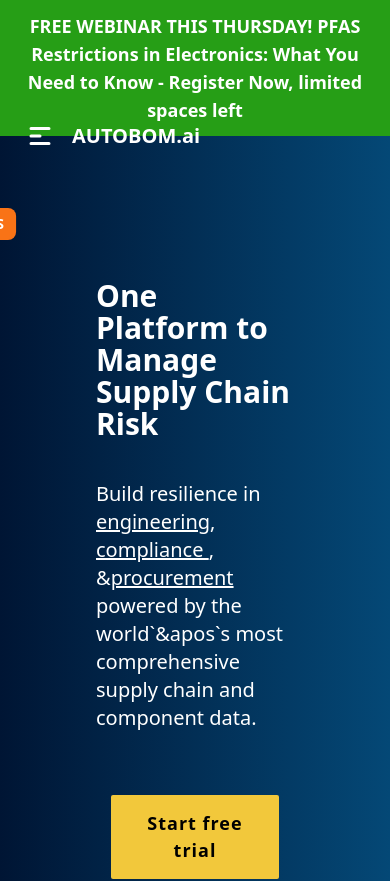
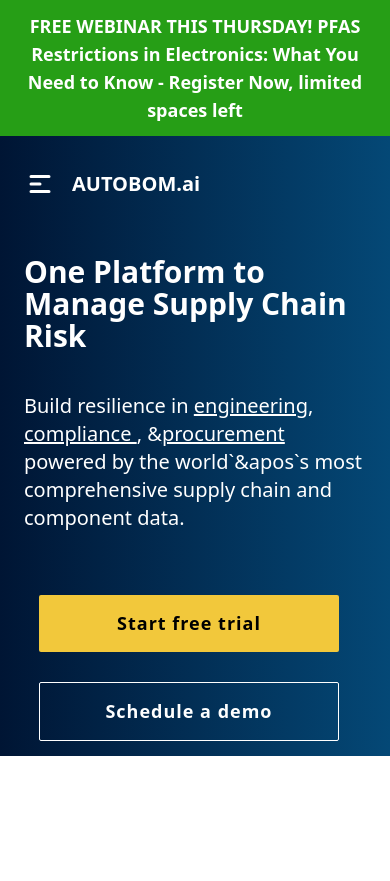
Before and after one commit to SumiAkter2/autobom-ai-recreate, a React (Vite) app: page / in a window 390 px wide. Shown: the top 881 px of the page. After the commit the page ends 844 px from the top, so only its background shows below. Built offline with nearby package versions, Linux system fonts and the light colour scheme.

Commit message:
banner responsive

```diff
--- a/src/Component/Home/Banner.jsx
+++ b/src/Component/Home/Banner.jsx
@@ -3,7 +3,7 @@
 
 const Banner = () => {
   return (
-    <div className="bg-gradient-to-r from-[#001534] to-[#044876] lg:h-[550px] px-24 text-white pt-36 font-sans">
+    <div className="bg-gradient-to-r from-[#001534] to-[#044876] lg:h-[620px] lg:px-24 px-6 text-white lg:pt-48 pt-64 font-sans">
       <div className="lg:w-[600px] ">
         <h1 className="lg:text-5xl text-3xl font-bold mb-4 leading-8 ">
           One Platform to Manage Supply Chain Risk
@@ -15,7 +15,7 @@
           world`&apos`s most comprehensive supply chain and component data.
         </p>
 
-        <div className="my-6">
+        <div className="my-6 lg:flex lg:justify-start justify-center items-center">
           <PrimaryButton text="Start free trial"> </PrimaryButton>
           <SecondaryButton text2="Schedule a demo"> </SecondaryButton>
         </div>
--- a/src/Component/Share/Button/PrimaryButton.jsx
+++ b/src/Component/Share/Button/PrimaryButton.jsx
@@ -1,7 +1,7 @@
 
 import './Button.css'
 const PrimaryButton = ({text}) => {
-    return <button className='button'> {text}</button>;
+    return <button className='button lg:w-fit w-[300px]'> {text}</button>;
 };
 
 export default PrimaryButton;
--- a/src/Component/Share/Button/SecondaryButton.jsx
+++ b/src/Component/Share/Button/SecondaryButton.jsx
@@ -1,6 +1,8 @@
 import "./Button.css";
-const SecondaryButton = ({text2}) => {
-  return <button className="secondary-button"> {text2}</button>;
+const SecondaryButton = ({ text2 }) => {
+  return (
+    <button className="secondary-button lg:w-fit w-[300px]"> {text2}</button>
+  );
 };
 
 export default SecondaryButton;
--- a/src/Component/Share/Navbar.jsx
+++ b/src/Component/Share/Navbar.jsx
@@ -9,7 +9,7 @@
       <li className="hover:text-white">
         <div className="dropdown dropdown-hover">
           <label tabIndex={0} className="flex m-1">
-            Hover <IoIosArrowDown size="20px" className="mt-2 ml-2 " />
+            Products <IoIosArrowDown size="20px" className="mt-2 ml-2 " />
           </label>
           <ul
             tabIndex={0}
@@ -38,14 +38,14 @@
     </>
   );
   return (
-    <div>
+    <div className="fixed w-full ">
       <div className="bg-[#269e16]">
         <p className="text-white text-center font-bold py-3 text-lg px-4 lg:px-0">
           FREE WEBINAR THIS THURSDAY! PFAS Restrictions in Electronics: What You
           Need to Know - Register Now, limited spaces left
         </p>
       </div>
-      <div className="navbar bg-transparent fixed lg:top-10 top-20 font-bold lg:px-6 text-white py-8">
+      <div className="navbar bg-transparent font-bold lg:px-6 text-white py-6">
         <div className="navbar-start">
           {/* menu drawer */}
           <div className="drawer lg:hidden ">
@@ -64,18 +64,16 @@
                 aria-label="close sidebar"
                 className="drawer-overlay"
               ></label>
-              <ul className="menu p-4 w-80 min-h-full bg-slate-300 text-black ">
+              <ul className="menu p-4 w-[350px] min-h-full bg-slate-300 text-black ">
                 {/* Sidebar content here */}
                 {navItem}
               </ul>
-              <div className=" lg:hidden flex absolute top-52 ml-4">
-                <button className="btn bg-orange-500 border-0 text-white lg:btn-md btn-sm hover:text-black hover:bg-orange-300">
+              <div className=" lg:hidden flex absolute top-36 ">
+                <button className="text-xl px-8 border-0 text-black font-semibold">
                   Login
                 </button>
 
-                <button className="btn bg-orange-500 border-0 text-white lg:btn-md btn-sm hover:text-black hover:bg-orange-300">
-                  Contact Sales
-                </button>
+                <PrimaryButton text=" Start Free Trial"></PrimaryButton>
               </div>
             </div>
           </div>
```
